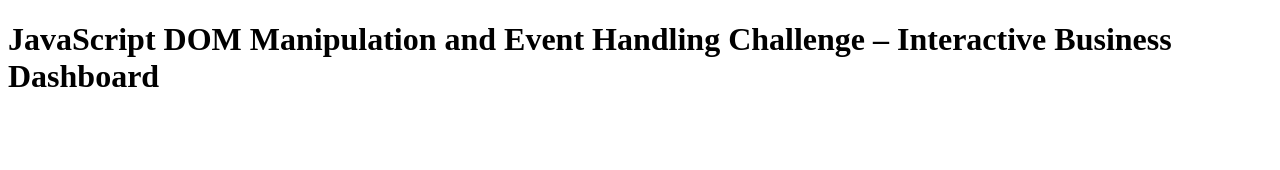
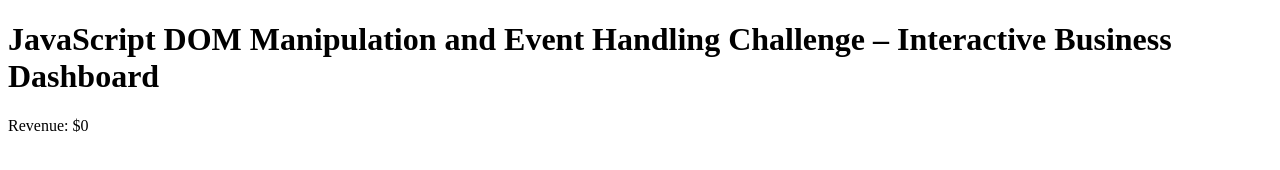
Before and after one commit to lucas0walters/Coding-Challenge-12, a plain HTML site: page index.html in a window 1280 px wide. Drawn offline with Linux system fonts and the light colour scheme.

Commit message:
Task 1 - Created Revenue Metric Card

```diff
--- a/cc_12.js
+++ b/cc_12.js
@@ -0,0 +1,9 @@
+//Task 1 - Created Revenue Metric Card
+const dashboard = document.getElementById("dashboard"); //Use both document.getElementById
+const dashboardSelector = document.querySelector(".dashboard"); //and document.querySelector to select the dashboard container.
+
+const revenueCard = document.createElement("div"); //Create a new <div> element using createElement to represent the metric card.
+revenueCard.setAttribute("class","metric-card"); //Use setAttribute to assign a class (e.g., "metric-card")
+revenueCard.setAttribute("id","revenueCard"); //and an id (e.g., "revenueCard") to the new element.
+revenueCard.textContent = "Revenue: $0"; //Populate the card with a title ("Revenue") and a placeholder value (e.g., "$0").
+dashboard.appendChild(revenueCard); //Append the new metric card to the dashboard container using appendChild.
--- a/index.html
+++ b/index.html
@@ -7,7 +7,7 @@
 </head>
 <body>
     <h1>JavaScript DOM Manipulation and Event Handling Challenge – Interactive Business Dashboard</h1>
-
+    <div id="dashboard"></div>
     <script src="cc_12.js"></script>
 </body>
 </html>
```
